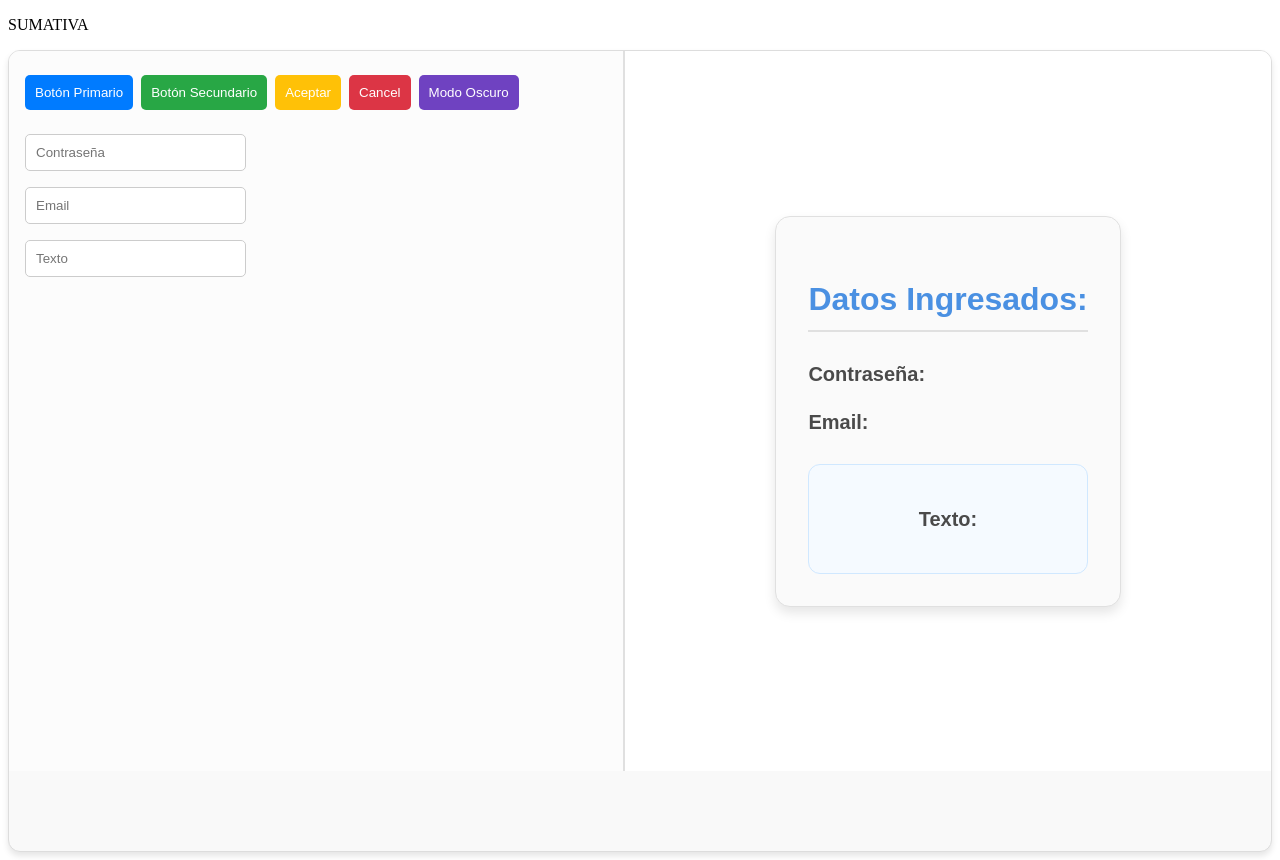
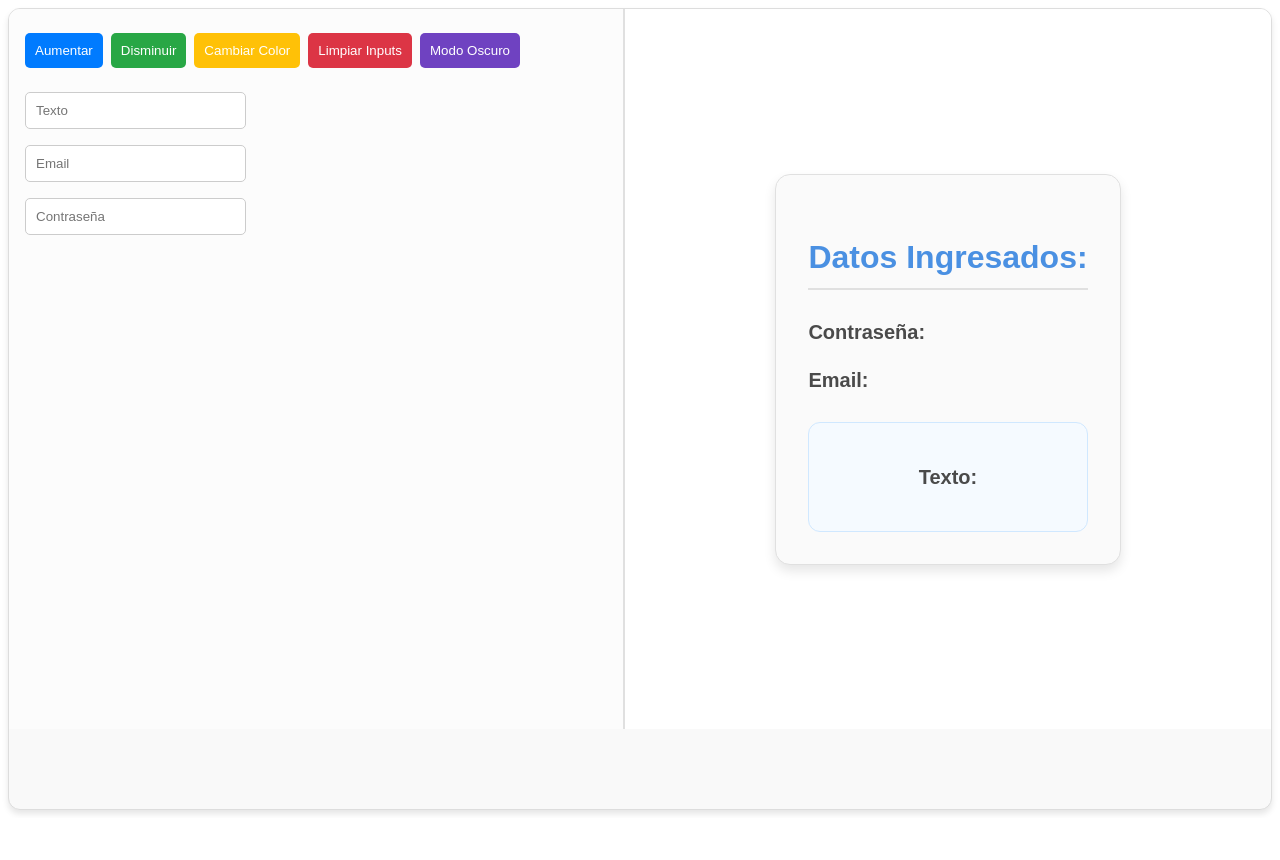
Before and after one commit to Pabilao/sumativapa, an Angular app: page / in a window 1280 px wide. After the commit the page ends 818 px from the top, so only its background shows below. Built offline with nearby package versions, Linux system fonts and the light colour scheme.

Commit message:
third-commit

```diff
--- a/src/app/Components/btn1-component/btn1-component.component.html
+++ b/src/app/Components/btn1-component/btn1-component.component.html
@@ -1 +1 @@
-<button (click)="emitPrimary()">Botón Primario</button>
+<button (click)="emitIncreaseFontSize()">Aumentar</button>
--- a/src/app/Components/btn1-component/btn1-component.component.ts
+++ b/src/app/Components/btn1-component/btn1-component.component.ts
@@ -8,7 +8,9 @@ import { Component, Output, EventEmitter } from '@angular/core';
   styleUrl: './btn1-component.component.css'
 })
 export class Btn1ComponentComponent {
-  @Output() onPrimaryClick = new EventEmitter<void>();
+  @Output() onIncreaseFontSize = new EventEmitter<void>();
 
-  emitPrimary() { this.onPrimaryClick.emit(); }
+  emitIncreaseFontSize() {
+      this.onIncreaseFontSize.emit();
+  }
 }
--- a/src/app/Components/btn2-component/btn2-component.component.html
+++ b/src/app/Components/btn2-component/btn2-component.component.html
@@ -1 +1 @@
-<button (click)="emitSecondary()">Botón Secundario</button>
+<button (click)="emitDecreaseFontSize()">Disminuir</button>
--- a/src/app/Components/btn2-component/btn2-component.component.ts
+++ b/src/app/Components/btn2-component/btn2-component.component.ts
@@ -8,7 +8,10 @@ import { Component, Output, EventEmitter } from '@angular/core';
   styleUrl: './btn2-component.component.css'
 })
 export class Btn2ComponentComponent {
-  @Output() onSecondaryClick = new EventEmitter<void>();
+  @Output() onDecreaseFontSize = new EventEmitter<void>();
 
-  emitSecondary() { this.onSecondaryClick.emit(); }
+    emitDecreaseFontSize() {
+        // Emitir evento para disminuir el tamaño de fuente
+        this.onDecreaseFontSize.emit();
+    }
 }
--- a/src/app/Components/btn3-component/btn3-component.component.html
+++ b/src/app/Components/btn3-component/btn3-component.component.html
@@ -1 +1 @@
-<button (click)="emitAccept()">Aceptar</button>
+<button (click)="emitChangeColor()">Cambiar Color</button>
--- a/src/app/Components/btn3-component/btn3-component.component.ts
+++ b/src/app/Components/btn3-component/btn3-component.component.ts
@@ -8,7 +8,10 @@ import { Component, Output, EventEmitter } from '@angular/core';
   styleUrl: './btn3-component.component.css'
 })
 export class Btn3ComponentComponent {
-  @Output() onAcceptClick = new EventEmitter<void>();
+  @Output() onChangeColor = new EventEmitter<void>();
 
-  emitAccept() { this.onAcceptClick.emit(); }
+    emitChangeColor() {
+        // Emitir evento para cambiar el color
+        this.onChangeColor.emit();
+    }
 }
--- a/src/app/Components/btn4-component/btn4-component.component.html
+++ b/src/app/Components/btn4-component/btn4-component.component.html
@@ -1 +1 @@
-<button (click)="emitCancel()">Cancel</button>
+<button (click)="emitClearInputs()">Limpiar Inputs</button>
--- a/src/app/Components/btn4-component/btn4-component.component.ts
+++ b/src/app/Components/btn4-component/btn4-component.component.ts
@@ -8,7 +8,10 @@ import { Component, Output,EventEmitter } from '@angular/core';
   styleUrl: './btn4-component.component.css'
 })
 export class Btn4ComponentComponent {
-  @Output() onCancelClick = new EventEmitter<void>();
+  @Output() onClearInputs = new EventEmitter<void>();
 
-  emitCancel() { this.onCancelClick.emit(); }
+    emitClearInputs() {
+        // Emitir evento para limpiar los inputs
+        this.onClearInputs.emit();
+    }
 }
--- a/src/app/Components/btn5-component/btn5-component.component.ts
+++ b/src/app/Components/btn5-component/btn5-component.component.ts
@@ -8,7 +8,10 @@ import { Component, Output, EventEmitter } from '@angular/core';
   styleUrl: './btn5-component.component.css'
 })
 export class Btn5ComponentComponent {
-  @Output() onToggleDarkModeClick = new EventEmitter<void>();
+  @Output() onToggleDarkMode = new EventEmitter<void>();
 
-  emitToggleDarkMode() { this.onToggleDarkModeClick.emit(); }
+    emitToggleDarkMode() {
+        // Emitir evento para cambiar el modo oscuro
+        this.onToggleDarkMode.emit();
+    }
 }
--- a/src/app/Components/web-component/web-component.component.html
+++ b/src/app/Components/web-component/web-component.component.html
@@ -1,20 +1,19 @@
-<p>SUMATIVA</p>
-<div class="general" [ngClass]="{ 'dark-mode': darkMode }">
+<div class="general">
   <div class="components">
     <div class="buttons">
-    <app-btn1-component (onPrimaryClick)="viewer.triggerAnimation()"></app-btn1-component>
-    <app-btn2-component (onSecondaryClick)="viewer.triggerAnimation()"></app-btn2-component>
-    <app-btn3-component (onAcceptClick)="viewer.triggerAnimation()"></app-btn3-component>
-    <app-btn4-component (onCancelClick)="viewer.triggerAnimation()"></app-btn4-component>
-    <app-btn5-component (onToggleDarkMode)="toggleDarkMode()"></app-btn5-component>
+  <app-btn1-component (onIncreaseFontSize)="handleIncreaseFontSize()"></app-btn1-component>
+  <app-btn2-component (onDecreaseFontSize)="handleDecreaseFontSize()"></app-btn2-component>
+  <app-btn3-component (onChangeColor)="handleChangeColor()"></app-btn3-component>
+  <app-btn4-component (onClearInputs)="handleClearInputs()"></app-btn4-component>
+  <app-btn5-component (onToggleDarkMode)="toggleDarkMode()"></app-btn5-component>
     </div>
     <div class="inputs">
-    <app-contra-component (onPasswordChange)="updatePassword($event)"></app-contra-component>
-    <app-email-component (onEmailChange)="updateEmail($event)"></app-email-component>
-    <app-texto-component (onTextChange)="updateText($event)"></app-texto-component>
+  <app-texto-component (onTextChange)="updateText($event)"></app-texto-component>
+  <app-email-component (onEmailChange)="updateEmail($event)"></app-email-component>
+  <app-contra-component (onPasswordChange)="updatePassword($event)"></app-contra-component>
     </div>
   </div>
-  <div class="viewer">
+  <div class="viewer" [style.fontSize.px]="fontSize">
     <app-view-component #viewer [password]="password" [email]="email" [text]="text"></app-view-component>
   </div>
 </div>
--- a/src/app/Components/web-component/web-component.component.ts
+++ b/src/app/Components/web-component/web-component.component.ts
@@ -22,6 +22,7 @@ export class WebComponentComponent {
     email = '';
     text = '';
     darkMode = false;
+    fontSize = 16; // Tamaño de fuente inicial
 
     updatePassword(password: string) { this.password = password; }
     updateEmail(email: string) { this.email = email; }
@@ -30,4 +31,33 @@ export class WebComponentComponent {
     toggleDarkMode() {
         this.darkMode = !this.darkMode;
     }
+
+    // Maneja el evento de aumentar el tamaño de fuente
+    handleIncreaseFontSize() {
+        if (this.fontSize < 30) { // Límite máximo
+            this.fontSize += 2; // Aumenta el tamaño de la letra
         }
+    }
+
+    // Maneja el evento de disminuir el tamaño de fuente
+    handleDecreaseFontSize() {
+        if (this.fontSize > 10) { // Límite mínimo
+            this.fontSize -= 2; // Disminuye el tamaño de la letra
+        }
+    }
+
+    // Maneja el evento de cambiar el color de fondo
+    handleChangeColor() {
+      const viewer = document.querySelector('.viewer') as HTMLElement; // Asegúrate de que sea un HTMLElement
+      if (viewer) {
+          viewer.style.backgroundColor = viewer.style.backgroundColor === 'lightgray' ? 'white' : 'lightgray';
+      }
+  }
+
+    // Maneja el evento de limpiar los inputs
+    handleClearInputs() {
+        this.password = '';
+        this.email = '';
+        this.text = '';
+    }
+}
```
Lines whose indentation alone changed are shown as unchanged.
